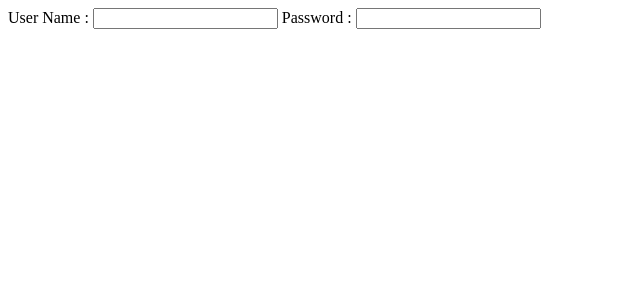
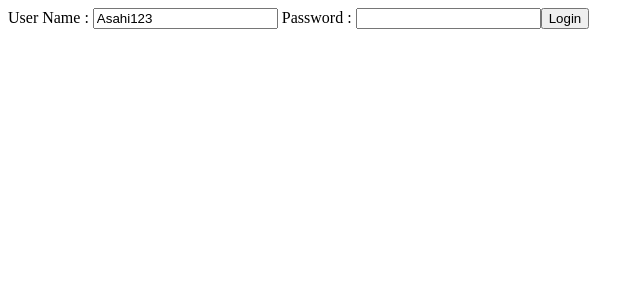
Before and after one commit to asapapi/TodoFrontEnd, an Angular app: page / in a window 1280 px wide. Shown: the top 300 px of the page, without its empty margins (0-644 px from the left). Built offline with nearby package versions, Linux system fonts and the light colour scheme.

Commit message:
hardcoded login component... understanding angular

```diff
--- a/src/app/app.module.ts
+++ b/src/app/app.module.ts
@@ -5,6 +5,7 @@
 import { AppComponent } from './app.component';
 import { WelcomeComponent } from './welcome/welcome.component';
 import { LoginComponent } from './login/login.component';
+import {FormsModule} from '@angular/forms';
 
 @NgModule({
   declarations: [
@@ -14,7 +15,8 @@
   ],
   imports: [
     BrowserModule,
-    AppRoutingModule
+    AppRoutingModule,
+    FormsModule
   ],
   providers: [],
   bootstrap: [AppComponent]
--- a/src/app/login/login.component.html
+++ b/src/app/login/login.component.html
@@ -1,2 +1,8 @@
-User Name : <input type = 'text' name="username">
-Password :  <input type = 'text' name="password">
+<small *ngIf="invalidLogin">Invalid Credentials</small>
+
+<div>
+User Name : <input type = 'text' name="username" value="{{username}}" [(ngModel)]="username">
+Password :  <input type = 'text' name="password" value="{{password}}" [(ngModel)]="password">
+
+<button (click)=handleLogin()>Login</button>
+</div>
--- a/src/app/login/login.component.ts
+++ b/src/app/login/login.component.ts
@@ -7,9 +7,25 @@
 })
 export class LoginComponent implements OnInit {
 
+  username = 'Asahi123';
+  password  = '';
+  errorMessage = 'Invalid Credentials';
+  invalidLogin = false;
+
   constructor() { }
 
   ngOnInit() {
   }
 
+  handleLogin() {
+
+    if (this.username === 'Asahi123' && this.password === 'password'){
+      this.invalidLogin =  false;
+
+    } else {
+      this.invalidLogin = true;
+    }
+
+    // console.log(this.username);
+  }
 }
```
